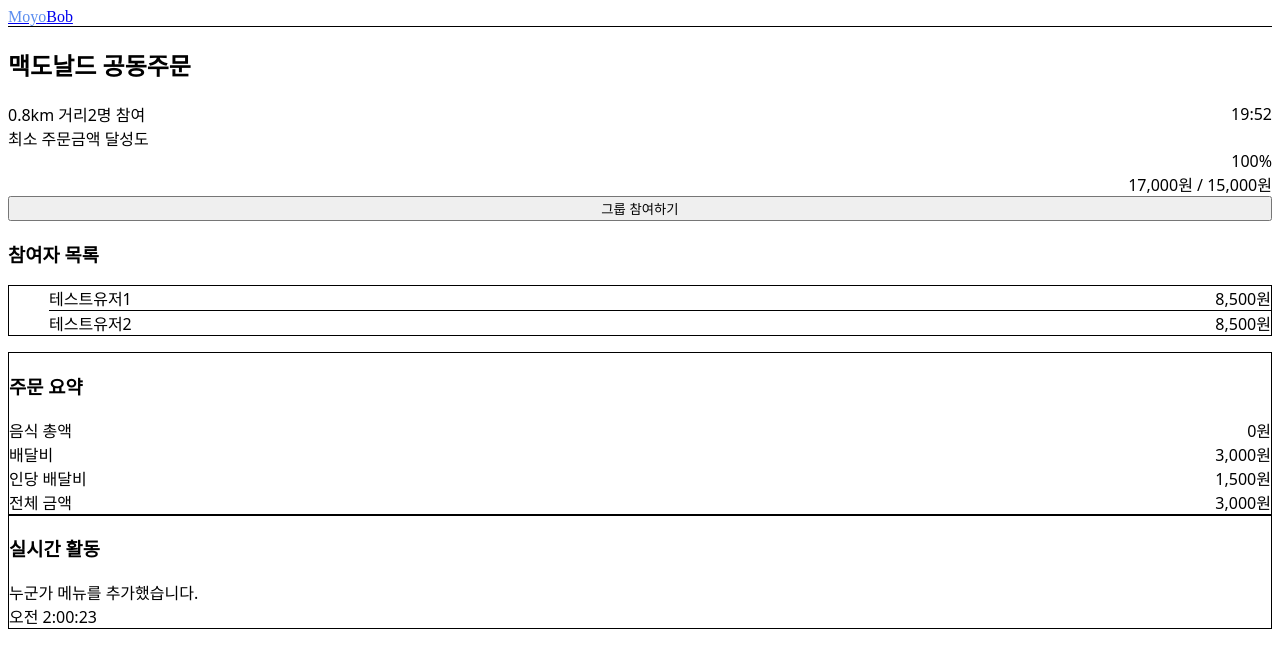
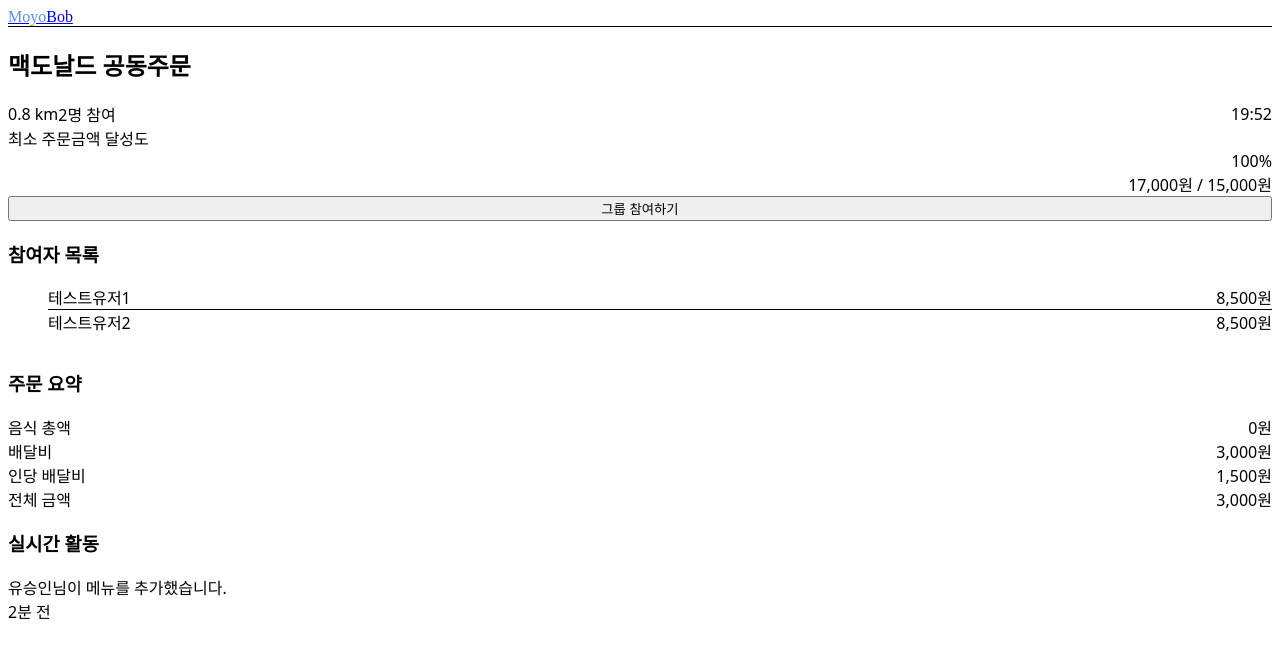
Before and after one commit to moyobap/moyobap-frontend, a React (Vite) app in the folder moyobab/: page / in a window 1280 px wide. Both pictures are taken after a click on the element 640 px from the left and 443 px from the top of the page. Shown: the top 668 px of the page. Built offline with nearby package versions, Linux system fonts and the light colour scheme.

Commit message:
[refactor] 카드 디테일 컴포넌트 관련 로직 및 스타일 개선

```diff
--- a/moyobab/src/components/feature/GroupDetail.tsx
+++ b/moyobab/src/components/feature/GroupDetail.tsx
@@ -1,3 +1,4 @@
+import React from "react";
 import Countdown from "../base/Countdown";
 import Progress from "../base/Progress";
 import Button from "../base/Button";
@@ -12,23 +13,28 @@
 
   return (
     <div className="grid grid-cols-1 lg:grid-cols-3 gap-6">
-      <div className="lg:col-span-2">
+      <div className="lg:col-span-2 space-y-6">
+        <div>
           <h2 className="text-2xl font-semibold text-gray-900 mb-2">
             {group.brand.name} 공동주문
           </h2>
-        <div className="flex items-center text-sm text-gray-600 mb-4 gap-4">
-          <span>
-            <i className="ri-map-pin-line mr-1" /> {group.distanceKm}km 거리
+          <div className="flex items-center text-sm text-gray-600 gap-6">
+            <span className="flex items-center gap-1">
+              <i className="ri-map-pin-line" aria-hidden="true" />{" "}
+              {group.distanceKm} km
             </span>
-          <span>
-            <i className="ri-group-line mr-1" /> {group.members.length}명 참여
+            <span className="flex items-center gap-1">
+              <i className="ri-group-line" aria-hidden="true" />{" "}
+              {group.members.length}명 참여
             </span>
-          <span className="ml-auto">
+            <div className="flex items-center gap-1 ml-auto">
+              <i className="ri-time-line" aria-hidden="true" />{" "}
               <Countdown targetDate={group.deadline} />
-          </span>
+            </div>
+          </div>
         </div>
 
-        <div className="mb-6">
+        <div className="bg-white rounded-lg shadow-sm p-5">
           <span className="text-sm text-gray-700 block mb-1">
             최소 주문금액 달성도
           </span>
@@ -39,29 +45,29 @@
           </div>
         </div>
 
-        <Button variant="primary" className="w-full mb-6">
+        <Button variant="primary" className="w-full mt-4">
           그룹 참여하기
         </Button>
 
-        <div>
-          <h3 className="font-semibold text-gray-800 mb-2">참여자 목록</h3>
-          <ul className="divide-y divide-gray-200 bg-white rounded-lg border">
-            {group.members.map((m) => (
+        <div className="bg-white rounded-lg shadow-sm p-5">
+          <h3 className="font-semibold text-gray-800 mb-3">참여자 목록</h3>
+          <ul className="divide-y divide-gray-200">
+            {group.members.map((member) => (
               <li
-                key={m.userId}
-                className="flex items-center justify-between px-4 py-3 text-sm"
+                key={member.userId}
+                className="flex justify-between py-3 text-sm text-gray-700"
               >
-                <span>{m.nickname}</span>
-                <span>{m.cartTotal.toLocaleString()}원</span>
+                <span>{member.nickname}</span>
+                <span>{member.cartTotal.toLocaleString()}원</span>
               </li>
             ))}
           </ul>
         </div>
       </div>
 
-      <div className="space-y-6">
-        <div className="bg-white border rounded-lg p-4">
-          <h3 className="font-semibold text-gray-800 mb-2">주문 요약</h3>
+      <aside className="space-y-6">
+        <div className="bg-white rounded-lg shadow-sm p-5">
+          <h3 className="font-semibold text-gray-800 mb-3">주문 요약</h3>
           <div className="text-sm text-gray-700 space-y-1">
             <div className="flex justify-between">
               <span>음식 총액</span>
@@ -87,13 +93,15 @@
           </div>
         </div>
 
-        <div className="bg-white border rounded-lg p-4">
+        <div className="bg-white rounded-lg shadow-sm p-5 text-sm text-gray-600">
           <h3 className="font-semibold text-gray-800 mb-2">실시간 활동</h3>
-          <div className="text-sm text-gray-600">
-            누군가 메뉴를 추가했습니다. <br /> 오전 2:00:23
+
+          <p>
+            유승인님이 메뉴를 추가했습니다. <br />
+            <time>2분 전</time>
+          </p>
         </div>
-        </div>
-      </div>
+      </aside>
     </div>
   );
 }
```
Lines whose indentation alone changed are shown as unchanged.
